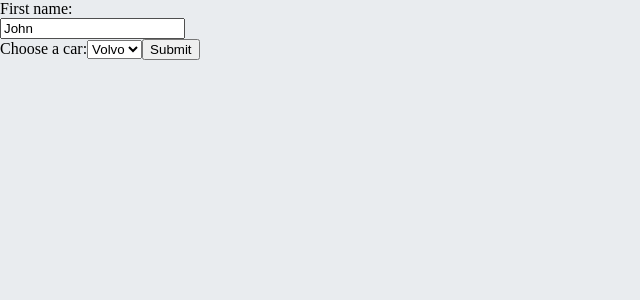
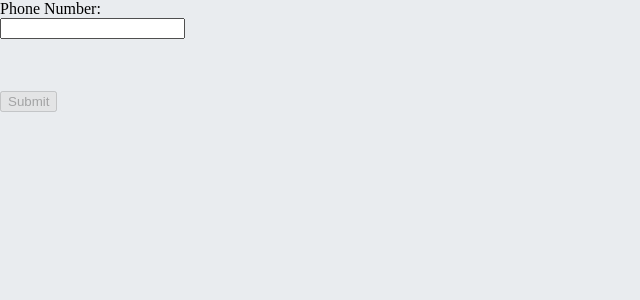
Before and after one commit to yh0921k/learning-react, a React (Create React App) app: page / in a window 1280 px wide. Shown: the top 300 px of the page, without its empty margins (0-640 px from the left). Built offline with nearby package versions, Linux system fonts and the light colour scheme.

Commit message:
add: 1.1.22 FORM 다루기 02

```diff
--- a/src/App.js
+++ b/src/App.js
@@ -1,29 +1,49 @@
 import React, { useEffect, useRef, useState } from 'react';
 
 const App = () => {
+  const [message, setMessage] = useState('');
+  const [phoneNumber, setPhoneNumber] = useState('');
+
   const handleSubmit = (event) => {
     event.preventDefault();
-    console.dir(event.target.elements);
-    alert(
-      `${event.target.elements.fname.value} ${event.target.elements.cars.value}`,
-    );
+    alert(phoneNumber);
   };
 
+  const handleChange = (event) => {
+    if (event.target.value.startsWith(0)) {
+      setMessage('Phone Number is valid');
+      setPhoneNumber(event.target.value);
+    } else if (event.target.value.length === 0) {
+      setPhoneNumber('');
+      setMessage('');
+    } else {
+      setPhoneNumber('');
+      setMessage('Phone Number should starts with 0');
+    }
+  };
   return (
     <>
       <form onSubmit={handleSubmit}>
-        <label htmlFor="fname">First name:</label>
+        <label htmlFor={'phone'}>Phone Number: </label>
         <br />
-        <input type="text" id="fname" name="fname" defaultValue="John" />
+        <input
+          id={'phone'}
+          name={'phone'}
+          onChange={handleChange}
+          value={phoneNumber}
+        />
+        <p>{message}</p>
         <br />
-        <label htmlFor="cars">Choose a car:</label>
-        <select id="cars" name="cars">
-          <option value="volvo">Volvo</option>
-          <option value="saab">Saab</option>
-          <option value="fiat">Fiat</option>
-          <option value="audi">Audi</option>
-        </select>
-        <input type="submit" defaultValue="Submit" />
+        <br />
+        <button
+          type={'submit'}
+          disabled={
+            phoneNumber.length === 0 || message !== 'Phone Number is valid'
+          }
+        >
+          Submit
+        </button>
+        <p>{phoneNumber}</p>
       </form>
     </>
   );
```
